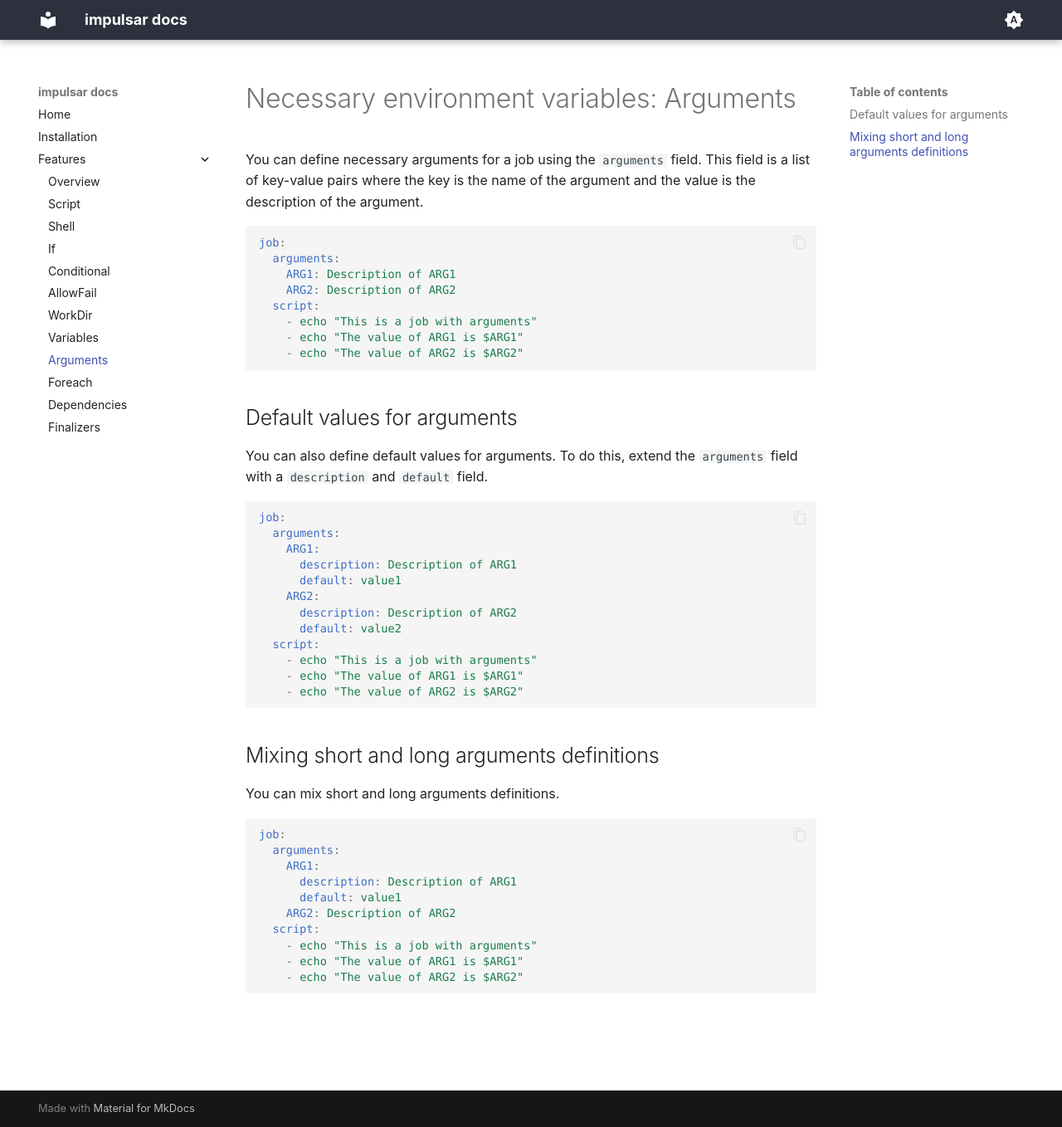
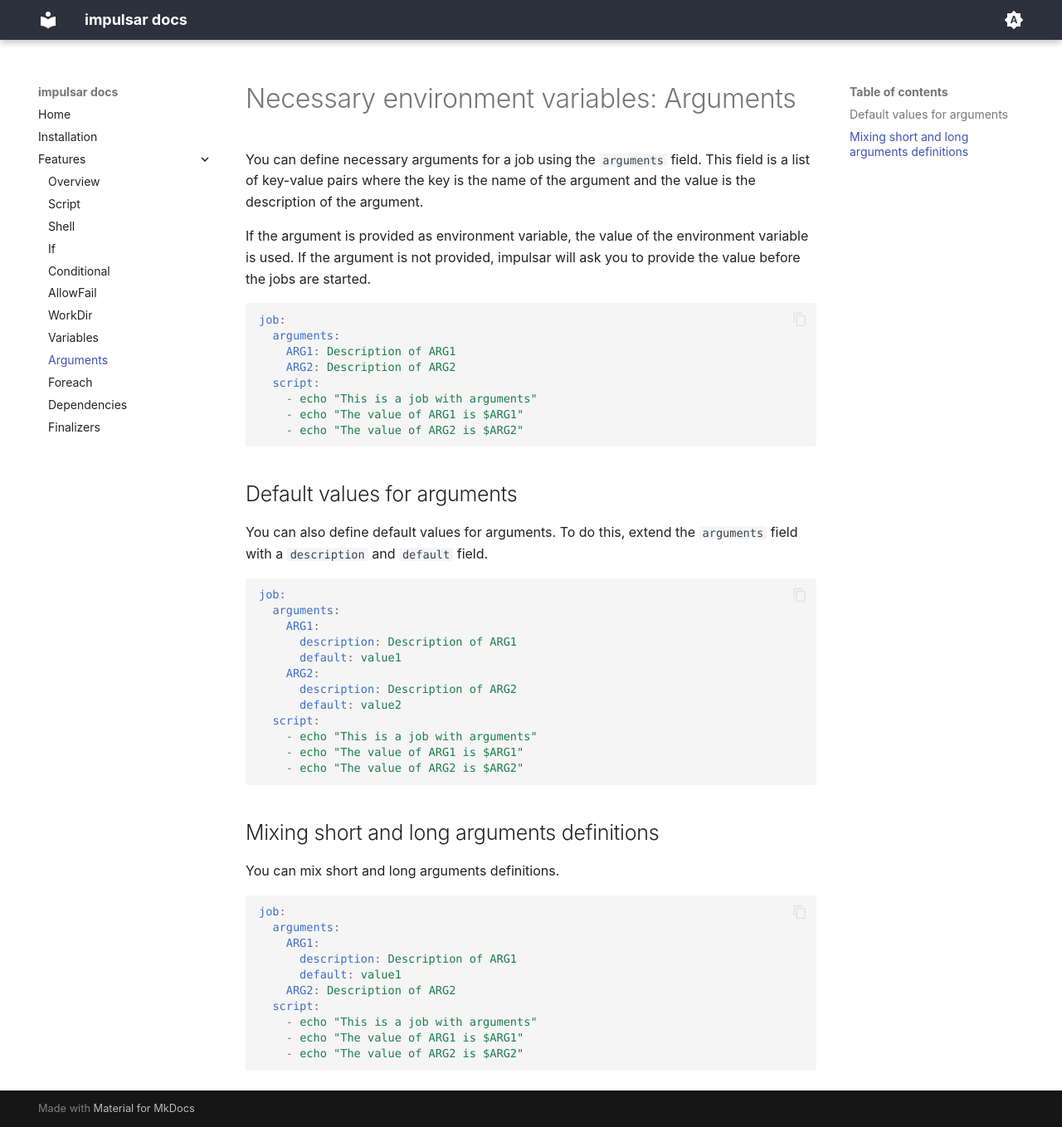
Before and after one commit to aimotrens/impulsar-docs, an MkDocs documentation site: the page built from docs/features/arguments.md, in a window 1280 px wide and 1358 px high. Shown: the whole window at 83% size. Built offline with MkDocs 1.6.1 and Material for MkDocs 9.7.7, drawn with Linux system fonts in a browser that asks for light colours.

Commit message:
more infos for the argument page

````diff
--- a/docs/features/arguments.md
+++ b/docs/features/arguments.md
@@ -1,6 +1,8 @@
 # Necessary environment variables: Arguments
 
 You can define necessary arguments for a job using the `arguments` field. This field is a list of key-value pairs where the key is the name of the argument and the value is the description of the argument.
+
+If the argument is provided as environment variable, the value of the environment variable is used. If the argument is not provided, impulsar will ask you to provide the value before the jobs are started.
 
 ```yaml
 job:
````
